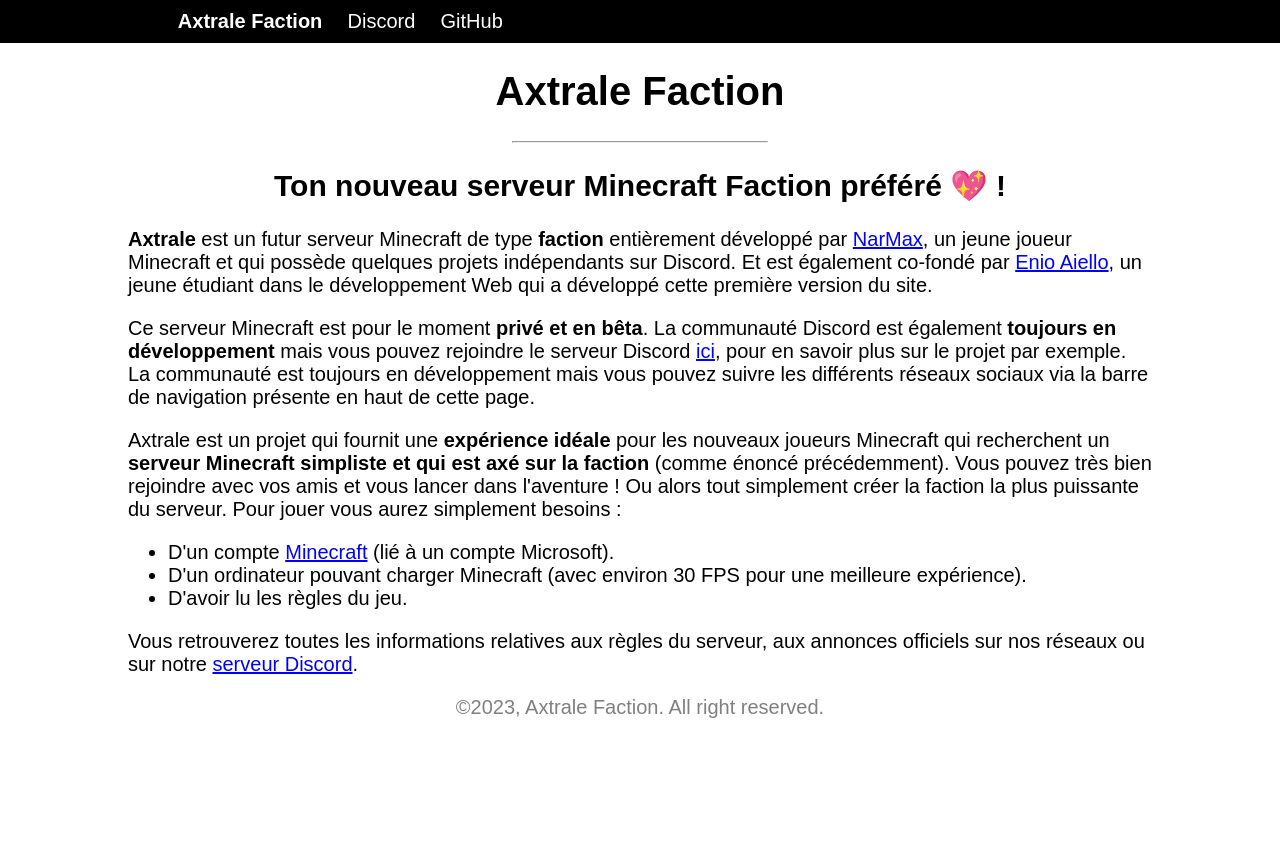
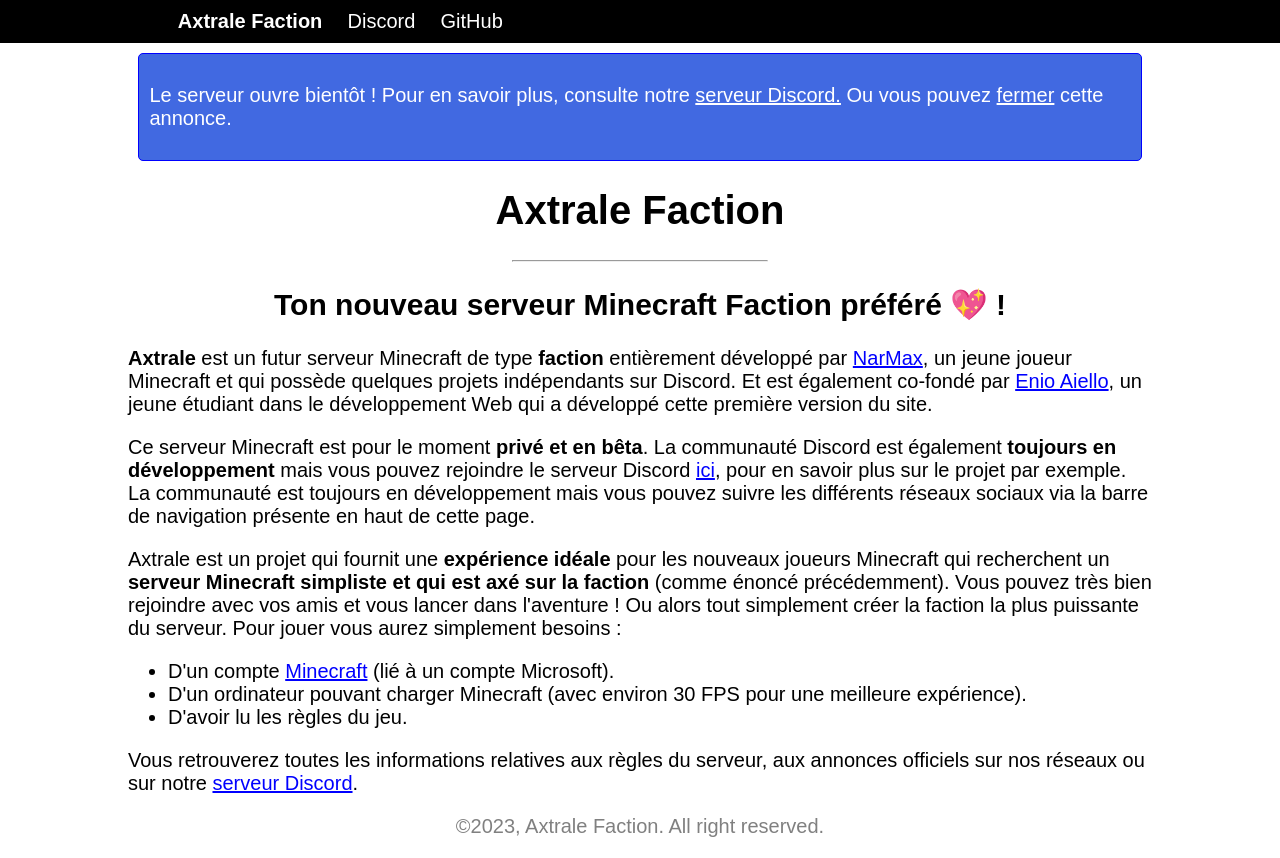
Before and after one commit to axtrale/axtrale.github.io, a plain HTML site: page index.html in a window 1280 px wide. Before the commit the page ends 800 px from the top, so only its background shows below. Drawn offline with Linux system fonts and the light colour scheme.

Commit message:
Mise à jour du site Web
Ajout d'une bannière indiquant une annonce officielle

```diff
--- a/index.html
+++ b/index.html
@@ -25,6 +25,9 @@
             </nav>
         </header>
         <main>
+            <div id="openAnnouncement">
+                <p>Le serveur ouvre bientôt ! Pour en savoir plus, consulte notre <a href="https://discord.gg/sJDeca8jRR" target="_blank">serveur Discord.</a> Ou vous pouvez <span id="announcementClose">fermer</span> cette annonce.</p>
+            </div>
             <div id="mainTitle">
                 <h1>Axtrale Faction</h1>
                 <hr>
@@ -51,5 +54,6 @@
         <footer>
             <p>©2023, Axtrale Faction. All right reserved.</p>
         </footer>
+        <script src="script.js"></script>
     </body>
 </html>
--- /dev/null
+++ b/script.js
@@ -0,0 +1,8 @@
+let announcementPanel = document.querySelector("#openAnnouncement");
+let closeAnnouncementButton = document.querySelector("#announcementClose");
+
+function closeAnnounce() {
+    announcementPanel.style.display = "none";
+}
+
+closeAnnouncementButton.addEventListener("click", closeAnnounce);
--- a/style.css
+++ b/style.css
@@ -51,3 +51,26 @@
     color: gray;
     text-align : center;
 }
+
+#openAnnouncement {
+    border: 1px solid blue;
+    border-radius: 5px;
+    background-color: royalblue;
+    margin: 1%;
+    padding: 1%;
+}
+
+#openAnnouncement p {
+    color: white;
+}
+
+#openAnnouncement a {
+    color: white;
+    text-decoration: underline;
+}
+
+#openAnnouncement span {
+    color: white;
+    text-decoration: underline;
+    cursor: pointer;
+}
```
